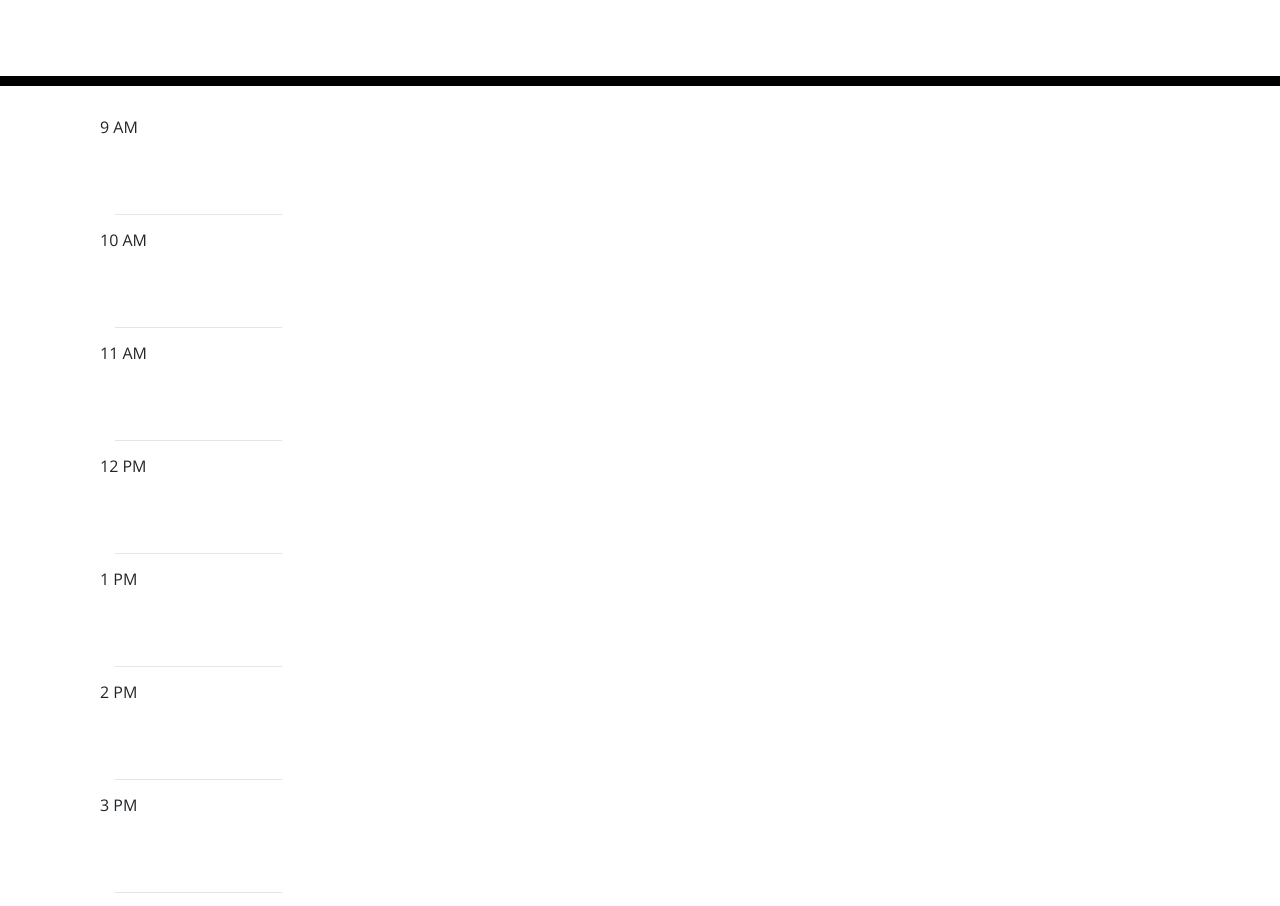
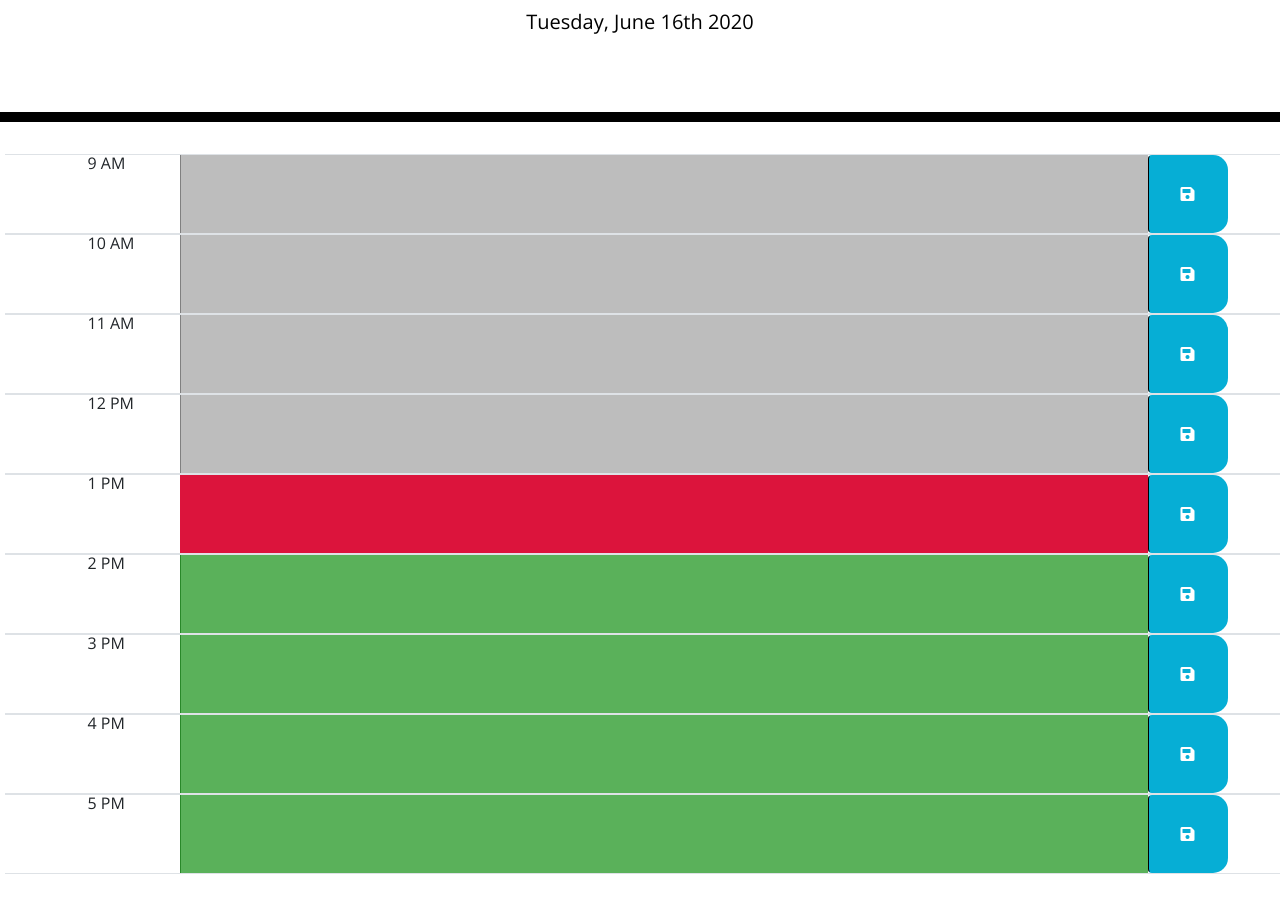
Before and after one commit to a-mollenkopf/noWorkTodayAPIScheduler, a plain HTML site: page index.html in a window 1280 px wide. Shown: the part 182-1088 px from the top of the page. After the commit the page ends 1056 px from the top, so only its background shows below. Drawn offline with nearby package versions, Linux system fonts and the light colour scheme.

Commit message:
updated javascript and index page to look cleaner. added local storage as well as updated readme

```diff
--- a/index.html
+++ b/index.html
@@ -30,77 +30,86 @@
     </header>
     <div class="calendar-container">
       <!-- Timeblocks go here -->
-      <!-- these are the times on the side -->
-      <div class="times">
-        <div class="col-md-2">
-          <div class="row row-1">9 AM</div>
-          <hr />
+
+      <div
+        id="calendar-row2"
+        class="row justify-content-md-center border-top border-bottom calendar-row"
+      >
+        <div id="1" class="col-md-1">9 AM</div>
+        <textarea id="9" class="col-md-9"></textarea>
+        <button id="9" class="display-icon saveBtn btn"><i class="fas fa-save"></i></button>
       </div>
-        <div class="col-md-2">
-          <div class="row row-1">10 AM</div>
-          <hr />
+
+      <div
+        id="calendar-row3"
+        class="row justify-content-md-center border-top border-bottom calendar-row"
+      >
+        <div id="2" class="col-md-1">10 AM</div>
+        <textarea rows="3" id="10" class="col-md-9"></textarea>
+        <button id="10" class="display-icon saveBtn btn"><i class="fas fa-save"></i></button>
       </div>
-        <div class="col-md-2">
-          <div class="row row-1">11 AM</div>
-          <hr />
+
+      <div
+        id="calendar-row4"
+        class="row justify-content-md-center border-top border-bottom calendar-row"
+      >
+        <div id="3" class="col-md-1">11 AM</div>
+        <textarea rows="3" id="11" class="col-md-9"></textarea>
+        <button id="11" class="display-icon saveBtn btn"><i class="fas fa-save"></i></button>
       </div>
-        <div class="col-md-2">
-          <div class="row row-1">12 PM</div>
-          <hr />
+
+      <div
+        id="calendar-row5"
+        class="row justify-content-md-center border-top border-bottom calendar-row"
+      >
+        <div id="4" class="col-md-1">12 PM</div>
+        <textarea rows="3" id="12" class="col-md-9"></textarea>
+        <button id="12" class="display-icon saveBtn btn"><i class="fas fa-save"></i></button>
       </div>
-        <div class="col-md-2">
-          <div class="row row-1">1 PM</div>
-          <hr />
+
+      <div
+        id="calendar-row6"
+        class="row justify-content-md-center border-top border-bottom calendar-row"
+      >
+        <div id="5" class="col-md-1">1 PM</div>
+        <textarea rows="3" id="13" class="col-md-9"></textarea>
+        <button id="13" class="display-icon saveBtn btn"><i class="fas fa-save"></i></button>
       </div>
-        <div class="col-md-2">
-          <div class="row row-1">2 PM</div>
-          <hr />
+
+      <div
+        id="calendar-row7"
+        class="row justify-content-md-center border-top border-bottom calendar-row"
+      >
+        <div id="6" class="col-md-1">2 PM</div>
+        <textarea rows="3" id="14" class="col-md-9"></textarea>
+        <button id="14" class="display-icon saveBtn btn"><i class="fas fa-save"></i></button>
       </div>
-        <div class="col-md-2">
-          <div class="row row-1">3 PM</div>
-          <hr />
+
+      <div
+        id="calendar-row8"
+        class="row justify-content-md-center border-top border-bottom calendar-row"
+      >
+        <div id="7" class="col-md-1">3 PM</div>
+        <textarea rows="3" id="15" class="col-md-9"></textarea>
+        <button id="15" class="display-icon saveBtn btn"><i class="fas fa-save"></i></button>
       </div>
-        <div class="col-md-2">
-          <div class="row row-1">4 PM</div>
-          <hr />
+
+      <div
+        id="calendar-row9"
+        class="row justify-content-md-center border-top border-bottom calendar-row"
+      >
+        <div id="8" class="col-md-1">4 PM</div>
+        <textarea rows="3" id="16" class="col-md-9"></textarea>
+        <button id="16" class="display-icon saveBtn btn"><i class="fas fa-save"></i></button>
       </div>
-        <div class="col-md-2">
-          <div class="row row-1">5 PM</div>
-          <hr />
-        </div>
-        <div class="display-icon saveBtn btn">
-          <i class="fas fa-save"></i>
-        </div>
-      </div>
-      <!-- these are the id's for the actual content block -->
-      <div class="content">
-        <div class="col-md-9">
-          <div id="1"></div>
-        </div>
-        <div class="col-md-9">
-          <div id="2"></div>
-        </div>
-        <div class="col-md-9">
-          <div id="3"></div>
-        </div>
-        <div class="col-md-9">
-          <div id="4"></div>
-        </div>
-        <div class="col-md-9">
-          <div id="5"></div>
-        </div>
-        <div class="col-md-9">
-          <div id="6"></div>
-        </div>
-        <div class="col-md-9">
-          <div id="7"></div>
-        </div>
-        <div class="col-md-9">
-          <div id="8"></div>
-        </div>
-        <div class="col-md-9">
-          <div id="9"></div>
-        </div>
+
+      <div
+        id="calendar-row10"
+        class="row justify-content-md-center border-top border-bottom calendar-row"
+      >
+        <div id="9" class="col-md-1">5 PM</div>
+        <textarea rows="3" id="17" class="col-md-9"></textarea>
+        <button id="17"  class="display-icon saveBtn btn"><i class="fas fa-save"></i></button>
       </div>
     </div>
 
--- a/script.js
+++ b/script.js
@@ -0,0 +1,37 @@
+var currentDay = document.querySelector("#currentDay");
+var hour = document.querySelector("#hour");
+var workDay = document.querySelector("#workDay");
+
+
+$(document).ready(function() {
+// sets the date and current time
+workDay= moment().format("dddd, MMMM Do YYYY");
+console.log(workDay)
+// appends it to parent of currentDay
+$("#currentDay").append(workDay);
+// chnages it to hours not hours and seconds
+hour = parseInt(moment().format("HH"));
+hour = 13;
+console.log(hour)
+
+$("textarea").each(function () {
+    console.log("setting colors");
+    var timeBlock = parseInt($(this).attr("id"));
+    console.log("timeBlock=" + timeBlock);
+    if (timeBlock < hour) {
+      $(this).addClass("past");
+    } else if (timeBlock === hour) {
+      $(this).addClass("present");
+    } else {
+      $(this).addClass("future");
+    }
+  });
+});
+
+  $("button").on("click", function() {
+      event.preventDefault();
+      localStorage.setItem($(this).attr("id"), $("textarea#" + $(this).attr("id")).val());
+});
+    $("textarea").each(function () {
+        $(this).append(localStorage.getItem($(this).attr("id")));
+    });
--- a/style.css
+++ b/style.css
@@ -71,10 +71,45 @@ textarea{
 }
 
 /* my css added in */
-.times {
-  padding-left: 100px;
+.calendar-container {
+  padding-left: 20px;
 }
 
-.calendar-container {
-  display: grid;
+textarea {
+  resize: none;
 }
+
+.past {
+  background-color: rgb(189, 189, 189);
+  border-color: gray;
+}
+
+.present {
+  background-color: crimson;
+  border-color: crimson;
+}
+
+.future {
+  background-color: rgb(90, 177, 90);
+  border-color: rgb(41, 136, 41);
+}
+
+button {
+  background-color: darkturquoise;
+  border-radius: 0px 5px 5px 0px;
+}
+
+header {
+  border-bottom-width: 10px;
+  color: red;
+}
+
+button {
+  font-size: 30px;
+}
+
+.fa-save {
+padding-left: 20px;
+padding-right: 20px;
+  color: white;
+}
```
Also changed, not shown: 2 other files. Lines whose indentation alone changed are shown as unchanged.
